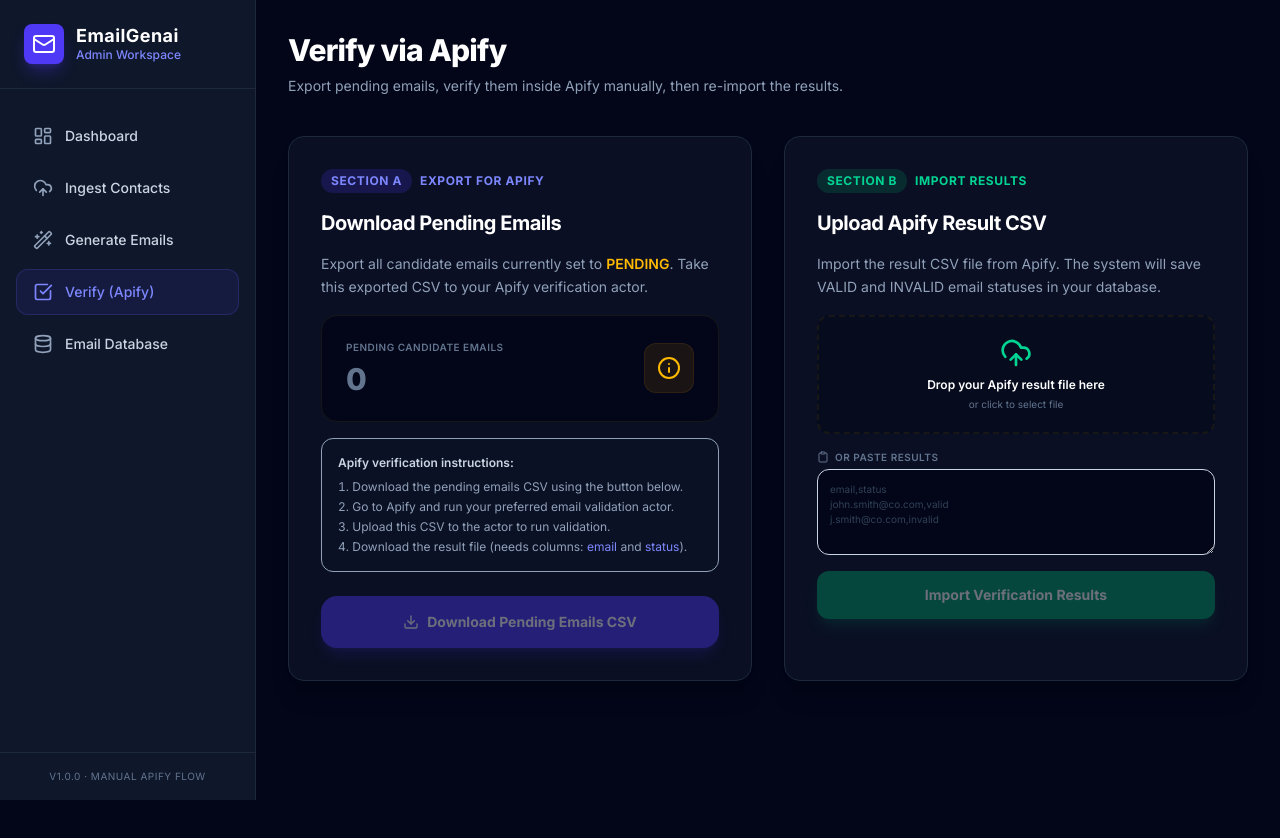
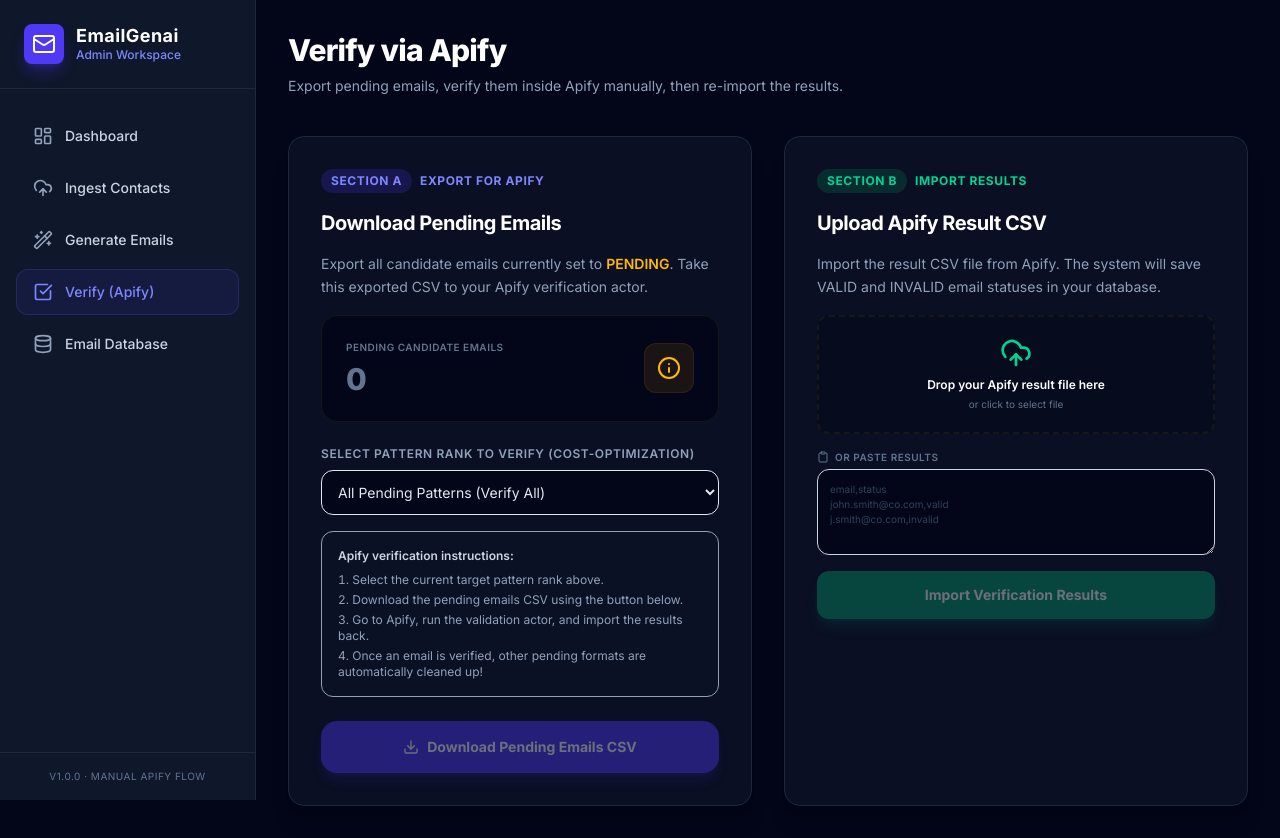
Before and after one commit to comacksclient/emailgenerator, a Next.js app: page /verify in a window 1280 px wide. Before the commit the page ends 800 px from the top, so only its background shows below. Built offline with nearby package versions, Linux system fonts and the light colour scheme; no server answers; the database is empty.

Commit message:
updated pattern logic

```diff
--- a/app/api/emails/export/route.ts
+++ b/app/api/emails/export/route.ts
@@ -9,10 +9,19 @@
   try {
     const { searchParams } = new URL(req.url);
     const exportAll = searchParams.get("all") === "true";
+    const rankStr = searchParams.get("rank");
+    const rank = rankStr ? parseInt(rankStr) : null;
 
+    const where: any = {};
+    if (!exportAll) {
+      where.verifyStatus = "PENDING";
+      if (rank !== null && !isNaN(rank)) {
+        where.patternRank = rank;
+      }
+    }
 
     const emails = await prisma.email.findMany({
-      where: exportAll ? undefined : { verifyStatus: "PENDING" },
+      where: exportAll ? undefined : where,
       include: {
         contact: {
           select: { firstName: true, lastName: true, company: true },
@@ -33,7 +42,7 @@
       ? "email,contact_name,company,pattern,domain,status"
       : "email,contact_name,company,pattern,domain";
 
-    const rows = emails.map((e) => {
+    const rows = emails.map((e: any) => {
       const name = `${e.contact.firstName} ${e.contact.lastName}`;
       const company = e.contact.company ?? "";
       if (exportAll) {
--- a/app/api/emails/generate/route.ts
+++ b/app/api/emails/generate/route.ts
@@ -16,9 +16,14 @@
     const maxPatterns = Math.min(body.maxPatterns ?? 7, 8);
 
     const contacts = await prisma.contact.findMany({
-      where: body.contactIds?.length
-        ? { id: { in: body.contactIds } }
-        : undefined,
+      where: {
+        id: body.contactIds?.length ? { in: body.contactIds } : undefined,
+        emails: {
+          none: {
+            verifyStatus: "VALID",
+          },
+        },
+      },
     });
 
     if (contacts.length === 0) {
@@ -43,7 +48,7 @@
         where: { email: { in: variants.map((v) => v.email) } },
         select: { email: true },
       });
-      const existingSet = new Set(existing.map((e) => e.email));
+      const existingSet = new Set(existing.map((e: any) => e.email));
 
       const newOnes = variants.filter((v) => !existingSet.has(v.email));
       skipped += variants.length - newOnes.length;
--- a/app/api/verify/import/route.ts
+++ b/app/api/verify/import/route.ts
@@ -33,7 +33,7 @@
 
       const existing = await prisma.email.findUnique({
         where: { email: row.email },
-        select: { id: true, verifyStatus: true },
+        select: { id: true, verifyStatus: true, contactId: true },
       });
 
 
@@ -56,6 +56,16 @@
           where: { id: existing.id },
           data: { verifyStatus: "VALID", verifiedAt: new Date() },
         });
+
+        // Cost Optimization: Delete all other candidate email options for this contact
+        // since we found and validated their correct deliverable email.
+        await prisma.email.deleteMany({
+          where: {
+            contactId: existing.contactId,
+            id: { not: existing.id },
+          },
+        });
+
         markedValid++;
       } else if (status === "INVALID") {
         await prisma.email.update({
--- a/app/verify/VerifyClient.tsx
+++ b/app/verify/VerifyClient.tsx
@@ -31,6 +31,7 @@
     skipped: number;
   } | null>(null);
   const [apiError, setApiError] = useState<string | null>(null);
+  const [selectedRank, setSelectedRank] = useState<string>("all");
 
   const fileInputRef = useRef<HTMLInputElement>(null);
 
@@ -38,7 +39,11 @@
     setExportLoading(true);
     setApiError(null);
     try {
-      const res = await apiFetch("/api/emails/export");
+      const queryParams = new URLSearchParams();
+      if (selectedRank !== "all") {
+        queryParams.set("rank", selectedRank);
+      }
+      const res = await apiFetch(`/api/emails/export?${queryParams.toString()}`);
       if (!res.ok) {
         const data = await res.json();
         setApiError(data.error || "No pending emails found to export.");
@@ -49,7 +54,8 @@
       const url = window.URL.createObjectURL(blob);
       const a = document.createElement("a");
       a.href = url;
-      a.download = `pending_emails_${new Date().toISOString().slice(0, 10)}.csv`;
+      const rankSuffix = selectedRank !== "all" ? `_rank_${selectedRank}` : "";
+      a.download = `pending_emails${rankSuffix}_${new Date().toISOString().slice(0, 10)}.csv`;
       document.body.appendChild(a);
       a.click();
       a.remove();
@@ -191,13 +197,34 @@
               </div>
             </div>
 
+            <div className="space-y-2 pt-2">
+              <label className="text-xs font-semibold text-slate-400 uppercase tracking-wider block">
+                Select Pattern Rank to Verify (Cost-Optimization)
+              </label>
+              <select
+                value={selectedRank}
+                onChange={(e) => setSelectedRank(e.target.value)}
+                className="w-full bg-slate-950 border border-slate-850 focus:border-indigo-500 focus:ring-1 focus:ring-indigo-500/50 rounded-xl p-3 text-sm text-slate-200 outline-none cursor-pointer"
+              >
+                <option value="all">All Pending Patterns (Verify All)</option>
+                <option value="1">Rank 1 only (first.last — ~42% coverage)</option>
+                <option value="2">Rank 2 only (f.last — ~28% coverage)</option>
+                <option value="3">Rank 3 only (flast — ~15% coverage)</option>
+                <option value="4">Rank 4 only (firstlast — ~11% coverage)</option>
+                <option value="5">Rank 5 only (first — ~9% coverage)</option>
+                <option value="6">Rank 6 only (last.first — ~7% coverage)</option>
+                <option value="7">Rank 7 only (first.l — ~5% coverage)</option>
+                <option value="8">Rank 8 only (first_last — ~3% coverage)</option>
+              </select>
+            </div>
+
             <div className="bg-slate-900/30 p-4 rounded-xl text-xs text-slate-400 space-y-2 border border-slate-850">
               <p className="font-semibold text-slate-300">Apify verification instructions:</p>
               <ol className="list-decimal list-inside space-y-1">
+                <li>Select the current target pattern rank above.</li>
                 <li>Download the pending emails CSV using the button below.</li>
-                <li>Go to Apify and run your preferred email validation actor.</li>
-                <li>Upload this CSV to the actor to run validation.</li>
-                <li>Download the result file (needs columns: <span className="font-mono text-indigo-400">email</span> and <span className="font-mono text-indigo-400">status</span>).</li>
+                <li>Go to Apify, run the validation actor, and import the results back.</li>
+                <li>Once an email is verified, other pending formats are automatically cleaned up!</li>
               </ol>
             </div>
           </div>
--- a/lib/csvParser.ts
+++ b/lib/csvParser.ts
@@ -28,20 +28,37 @@
   for (const [i, row] of result.data.entries()) {
     const lineNum = i + 2;
 
+    const fullName = (
+      row["full_name"] ||
+      row["fullname"] ||
+      row["name"] ||
+      ""
+    ).trim();
 
-    const firstName = (
+    let firstName = (
       row["first_name"] ||
       row["firstname"] ||
       row["first"] ||
       ""
     ).trim();
 
-    const lastName = (
+    let lastName = (
       row["last_name"] ||
       row["lastname"] ||
       row["last"] ||
       ""
     ).trim();
+
+    // Fallback: if either first or last name is missing, and we have a full name, split it
+    if ((!firstName || !lastName) && fullName) {
+      const parts = fullName.split(/\s+/);
+      if (!firstName) {
+        firstName = parts[0] || "";
+      }
+      if (!lastName) {
+        lastName = parts.slice(1).join(" ") || "";
+      }
+    }
 
     const domain = normalizeDomain(row["domain"] || row["company_domain"] || "");
 
```
